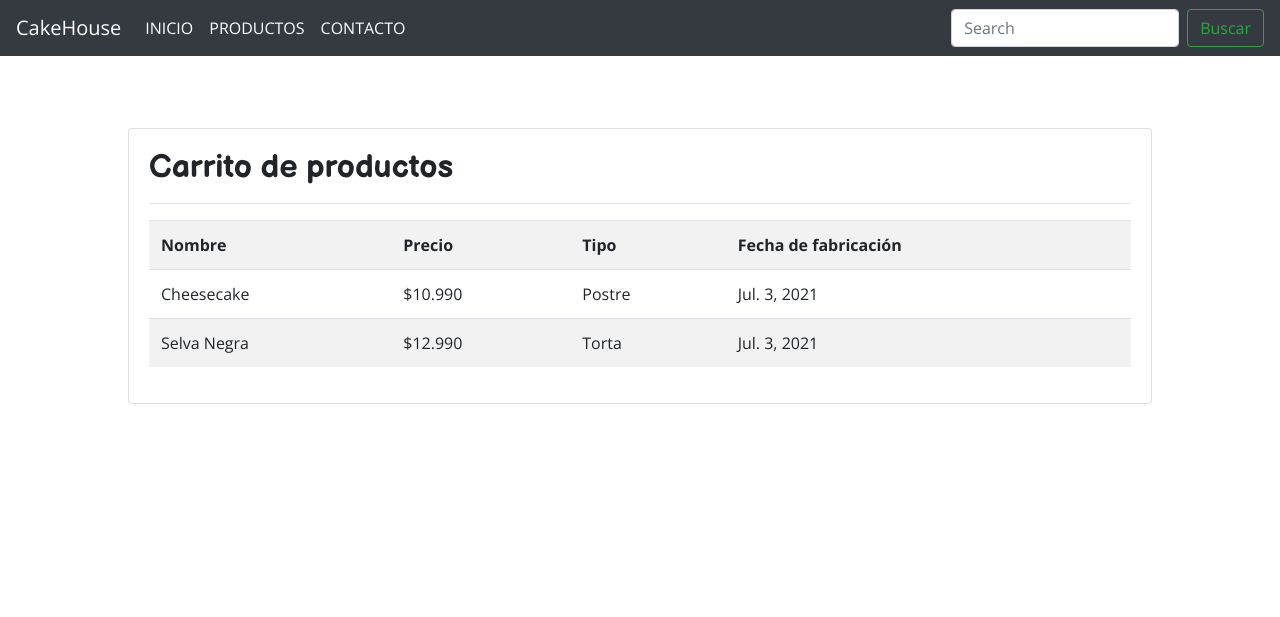
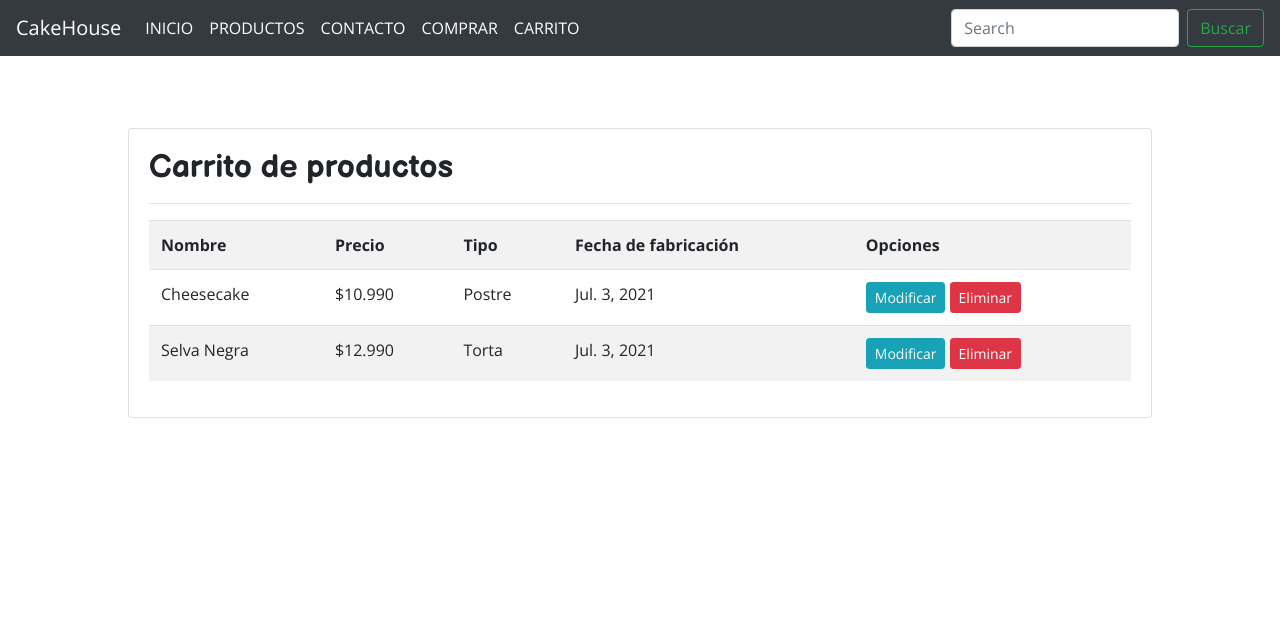
Before and after one commit to NicolasVidalDuoc/prueba4, a Django app: page /listar-productos/ in a window 1280 px wide. Shown: the top 617 px of the page. Run offline with Django 3.2, Linux system fonts and the light colour scheme; data comes from the database, SQL or seed files in the repository; both versions use the stored data as it was after the commit; some libraries are stand-ins or nearby versions.

Commit message:
Se agrega el modificar y eliminar productos

```diff
--- a/app/templates/app/base.html
+++ b/app/templates/app/base.html
@@ -37,6 +37,12 @@
                 </li>
                 <li class="nav-item active">
                     <a class="nav-link" href="{% url 'contacto' %}">CONTACTO<span class="sr-only">(current)</span></a>
+                </li>
+                <li class="nav-item active">
+                    <a class="nav-link" href="{% url 'agregar_producto' %}">COMPRAR<span class="sr-only">(current)</span></a>
+                </li>
+                <li class="nav-item active">
+                    <a class="nav-link" href="{% url 'listar_productos' %}">CARRITO<span class="sr-only">(current)</span></a>
                 </li>
             </ul>
             <form class="form-inline my-2 my-lg-0">
--- a/app/templates/app/producto/listar.html
+++ b/app/templates/app/producto/listar.html
@@ -15,6 +15,7 @@
                 <th>Precio</th>
                 <th>Tipo</th>
                 <th>Fecha de fabricación</th>
+                <th>Opciones</th>
             </tr>
             {% for p in productos %}
 
@@ -23,6 +24,10 @@
                 <td>${{ p.precio | intcomma }}</td>
                 <td>{{ p.tipo | title }}</td>
                 <td>{{ p.fecha_fabricacion }}</td>
+                <td>
+                    <a href="{% url 'modificar_producto' p.id %}" class="btn btn-info btn-sm">Modificar</a>
+                    <a href="{% url 'eliminar_producto' p.id %}" class="btn btn-danger btn-sm">Eliminar</a>
+                </td>
             </tr>
             {% endfor %}
         </table>
--- a/app/urls.py
+++ b/app/urls.py
@@ -1,5 +1,5 @@
 from django.urls import path
-from .views import home, contacto, productos, agregar_producto, listar_productos
+from .views import home, contacto, productos, agregar_producto, listar_productos, modificar_producto, eliminar_producto
 
 urlpatterns = [
     path('', home, name="home"),
@@ -7,4 +7,6 @@ urlpatterns = [
     path('productos/', productos, name="productos"),
     path('agregar-producto/', agregar_producto, name="agregar_producto"),
     path('listar-productos/', listar_productos, name="listar_productos"),
+    path('modificar-producto/<id>/', modificar_producto, name="modificar_producto"),
+    path('eliminar-producto/<id>/', eliminar_producto, name="eliminar_producto"),
 ]
--- a/app/views.py
+++ b/app/views.py
@@ -1,4 +1,4 @@
-from django.shortcuts import render
+from django.shortcuts import render, redirect, get_object_or_404
 from .models import Producto
 from .forms import ContactoForm, ProductoForm
 
@@ -39,3 +39,19 @@ def listar_productos(request):
     productos = Producto.objects.all()
     data = {'productos': productos}
     return render(request, 'app/producto/listar.html', data)
+
+def modificar_producto(request, id):
+    producto = get_object_or_404(Producto, id=id)
+    data = {'form': ProductoForm(instance=producto)}
+    if request.method == 'POST':
+        formulario = ProductoForm(data=request.POST, instance=producto, files=request.FILES)
+        if formulario.is_valid():
+            formulario.save()
+            return redirect(to="listar_productos")
+        data["form"] = formulario
+    return render(request, 'app/producto/modificar.html', data)
+
+def eliminar_producto(request, id):
+    producto = get_object_or_404(Producto, id=id)
+    producto.delete()
+    return redirect(to="listar_productos")
```
Also changed, not shown: app/templates/app/producto/modificar.html (+32 -0 lines), db.sqlite3.
